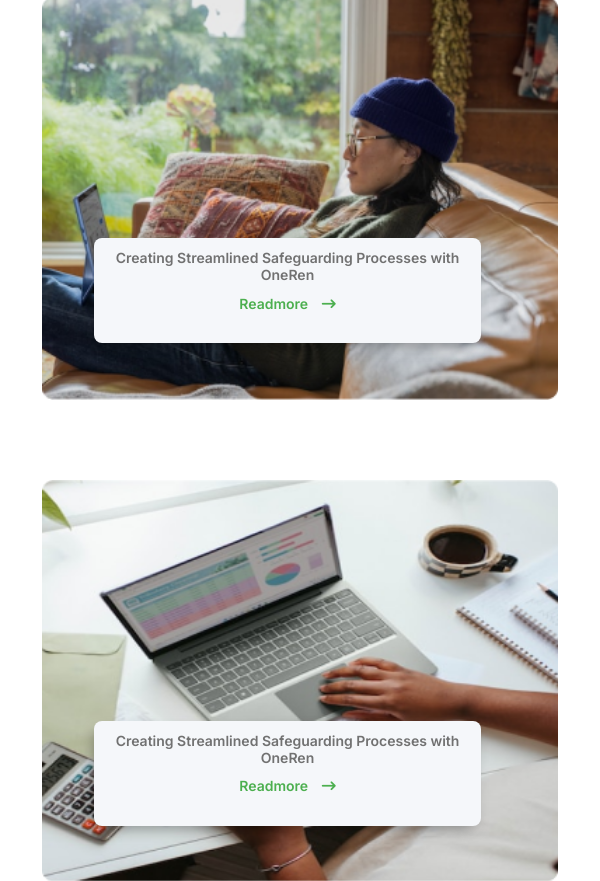
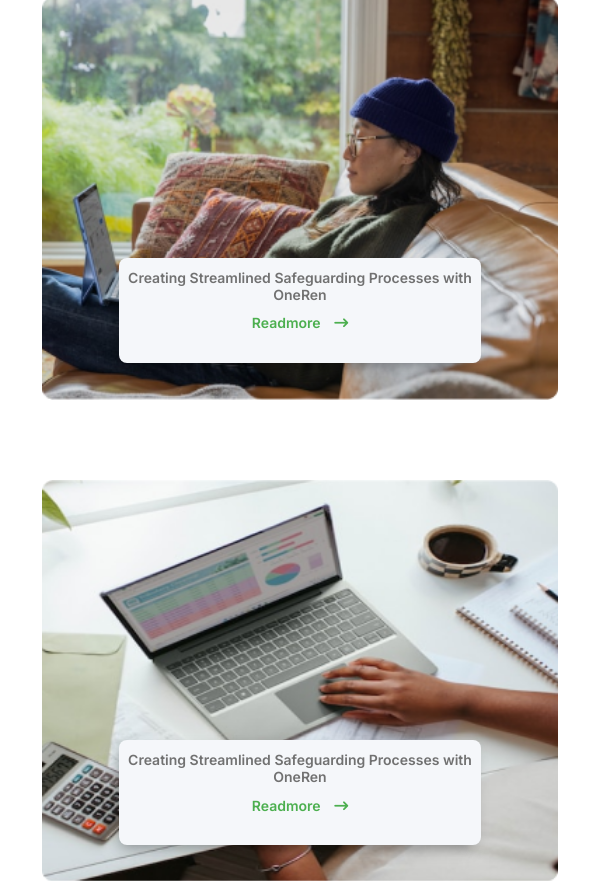
Before and after one commit to sumonhossen97/Nexcent, a plain HTML site: page index.html in a window 600 px wide. Shown: the part 4910-5791 px from the top of the page. Drawn offline with Linux system fonts and the light colour scheme; a web font is replaced by a local one.

Commit message:
responsive upgrade

```diff
--- a/css/responsive.css
+++ b/css/responsive.css
@@ -428,10 +428,10 @@
         padding-bottom: 20px;
     }
     .marketing .card .overly {
-        width: 75%;
+        width: 70%;
         height: 105px;
-        top: 50%;
-        left: 52px;
+        top: 54%;
+        left: 15%;
     }
     .marketing .card .image-part:hover .overly{
         width: 75%;
```
